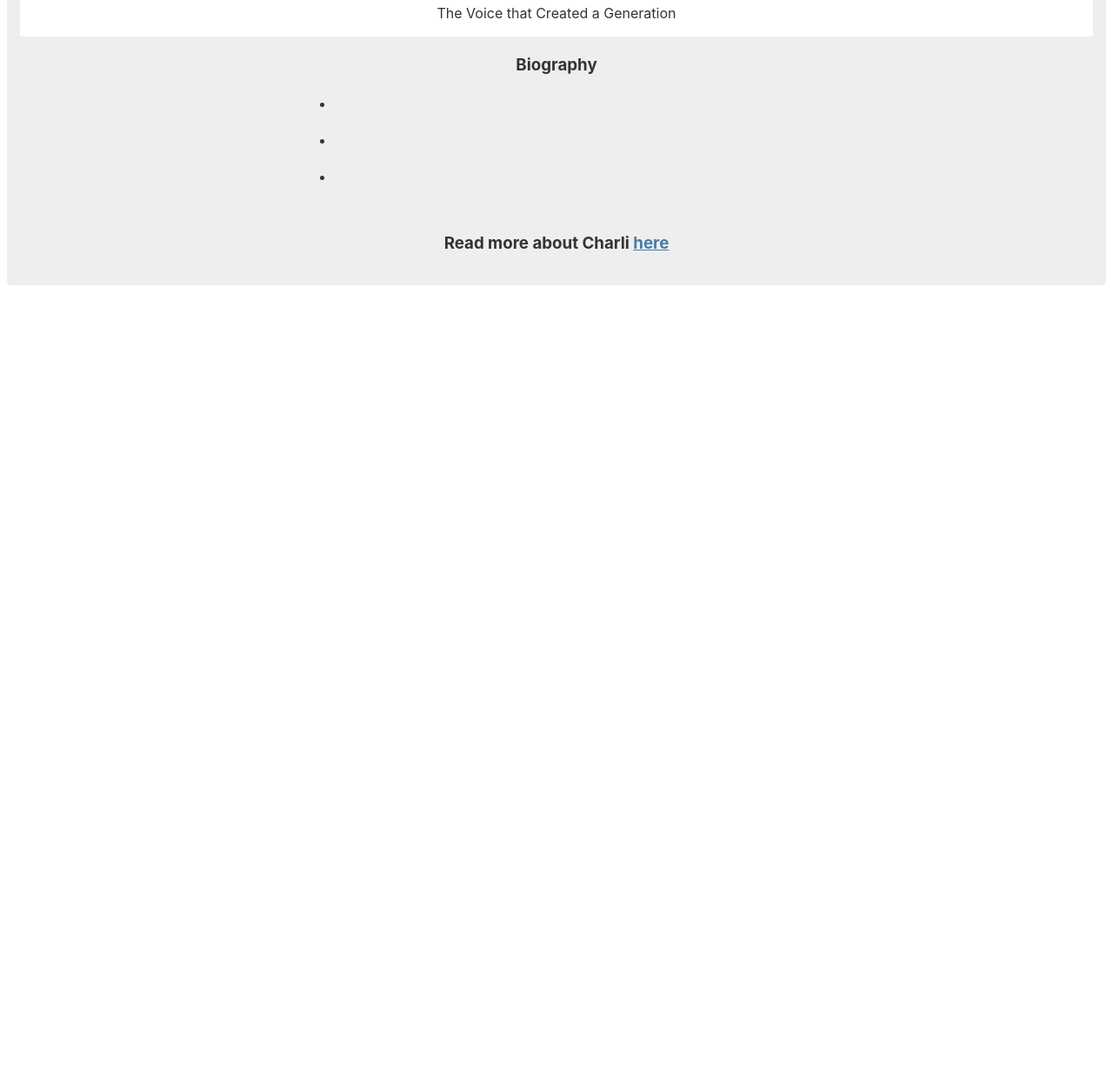
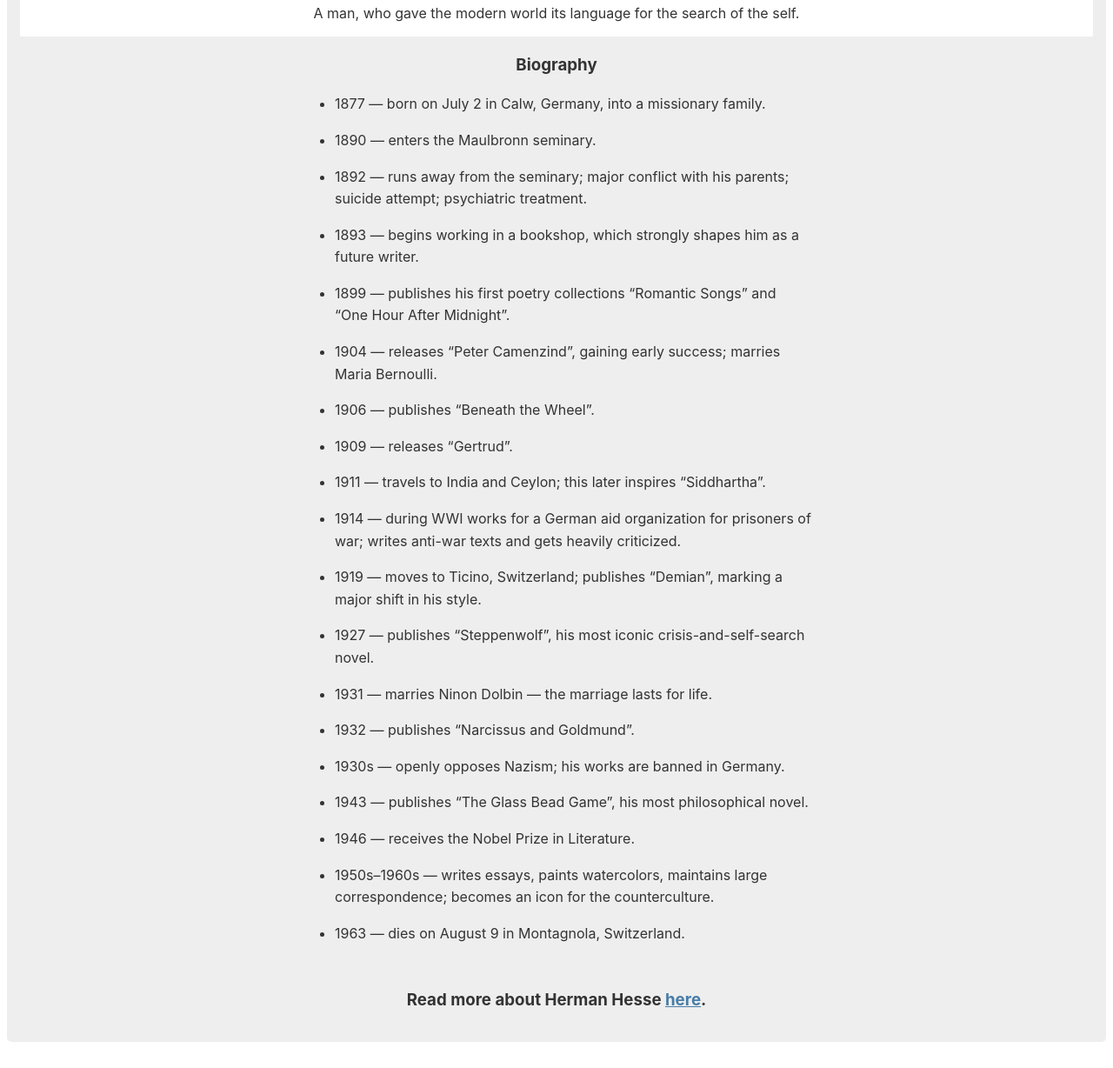
Before and after one commit to ajgixin3-del/Tribute-page-me, a plain HTML site: page index.html in a window 1280 px wide. Shown: the part 510-1738 px from the top of the page at 87% size. Before the commit the page ends 868 px from the top, so only its background shows below. Drawn offline with Linux system fonts and the light colour scheme.

Commit message:
final commit in question

```diff
--- a/index.html
+++ b/index.html
@@ -1,35 +1,86 @@
 <!DOCTYPE html>
 <html>
   <head>
-    <title></title>
+    <title>Herman Hesse</title>
     <link rel="stylesheet" href="styles.css" />
   </head>
   <body>
     <main id="main">
-      <h1 id="title">My Favourite Singer</h1>
-      <p>Charli XCX</p>
+      <h1 id="title">My Favourite Writer</h1>
+      <p>Herman Hesse</p>
       <figure id="img-div">
         <img
           id="image"
-          src="https://www.nme.com/wp-content/uploads/2024/10/Charli-XCX-Brat.jpg"
-          alt="Image of Charli XCX and her albom Brat"
+          src="https://s3.flowers-ishimbai.ru:9000/lib-str/iblock/b52/b52bacd8c8190ed8428a97f9e72e2527.jpg"
+          alt="Image of Herman Hesse"
         />
         <figcaption id="img-caption">
-          The Voice that Created a Generation
+          A man, who gave the modern world its language for the search of the
+          self.
         </figcaption>
       </figure>
       <section id="tribute-info">
         <h3>Biography</h3>
         <ul>
-          <li></li>
-          <li></li>
-          <li></li>
+          <li>
+            1877 — born on July 2 in Calw, Germany, into a missionary family.
+          </li>
+          <li>1890 — enters the Maulbronn seminary.</li>
+          <li>
+            1892 — runs away from the seminary; major conflict with his parents;
+            suicide attempt; psychiatric treatment.
+          </li>
+          <li>
+            1893 — begins working in a bookshop, which strongly shapes him as a
+            future writer.
+          </li>
+          <li>
+            1899 — publishes his first poetry collections “Romantic Songs” and
+            “One Hour After Midnight”.
+          </li>
+          <li>
+            1904 — releases “Peter Camenzind”, gaining early success; marries
+            Maria Bernoulli.
+          </li>
+          <li>1906 — publishes “Beneath the Wheel”.</li>
+          <li>1909 — releases “Gertrud”.</li>
+          <li>
+            1911 — travels to India and Ceylon; this later inspires
+            “Siddhartha”.
+          </li>
+          <li>
+            1914 — during WWI works for a German aid organization for prisoners
+            of war; writes anti-war texts and gets heavily criticized.
+          </li>
+          <li>
+            1919 — moves to Ticino, Switzerland; publishes “Demian”, marking a
+            major shift in his style.
+          </li>
+          <li>
+            1927 — publishes “Steppenwolf”, his most iconic
+            crisis-and-self-search novel.
+          </li>
+          <li>1931 — marries Ninon Dolbin — the marriage lasts for life.</li>
+          <li>1932 — publishes “Narcissus and Goldmund”.</li>
+          <li>
+            1930s — openly opposes Nazism; his works are banned in Germany.
+          </li>
+          <li>
+            1943 — publishes “The Glass Bead Game”, his most philosophical
+            novel.
+          </li>
+          <li>1946 — receives the Nobel Prize in Literature.</li>
+          <li>
+            1950s–1960s — writes essays, paints watercolors, maintains large
+            correspondence; becomes an icon for the counterculture.
+          </li>
+          <li>1963 — dies on August 9 in Montagnola, Switzerland.</li>
         </ul>
         <h3>
-          Read more about Charli
+          Read more about Herman Hesse
           <a id="tribute-link" href="https://baldursgate3.game" target="_blank"
             >here</a
-          >
+          >.
         </h3>
       </section>
     </main>
```
